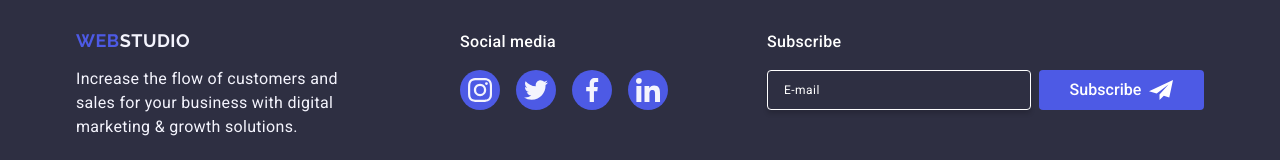
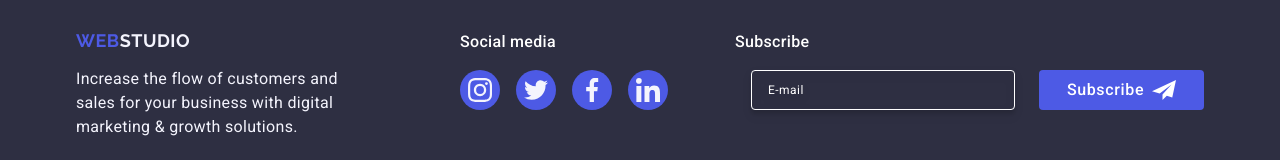
Before and after one commit to Dia-net/goit-markup-hw-05, a plain HTML site: page index.html in a window 1280 px wide. Shown: the part 3253-3413 px from the top of the page. Drawn offline with nearby package versions, Linux system fonts and the light colour scheme.

Commit message:
css-commit

```diff
--- a/css/style.css
+++ b/css/style.css
@@ -519,20 +519,24 @@ img {
 }
 .footer-form{
   display: flex;
-  gap: 8px;
+  gap: 24px;
 
 }
 .footer-form-input{
   width: 264px;
   height: 40px;
   border-radius: 4px;
+  margin-left: 16px;
 border: 1px solid var(--WHITE, #FFF);
 color: #FFF;
 font-size: 12px;
+line-height: 1.5;
+letter-spacing: 0.04em;
 box-shadow: 0px 4px 4px 0px rgba(0, 0, 0, 0.15);
 background-color: transparent;
 outline: transparent;
 padding: 0 16px;
+filter: drop-shadow(0px 4px 4px rgba(0, 0, 0, 0.15));
 }
 .footer-form-input::placeholder{
   color: var(--WHITE, #FFF);
@@ -556,8 +560,10 @@ text-align: center;
 font-size: 16px;
 font-weight: 500;
 line-height: 1.5;
-letter-spacing: 0.04px;
+letter-spacing: 0.04em;
+cursor: pointer;
 transition: background-color 250ms cubic-bezier(0.4, 0, 0.2, 1);
+
 
 }
 .footer-form-btn:hover,
```
